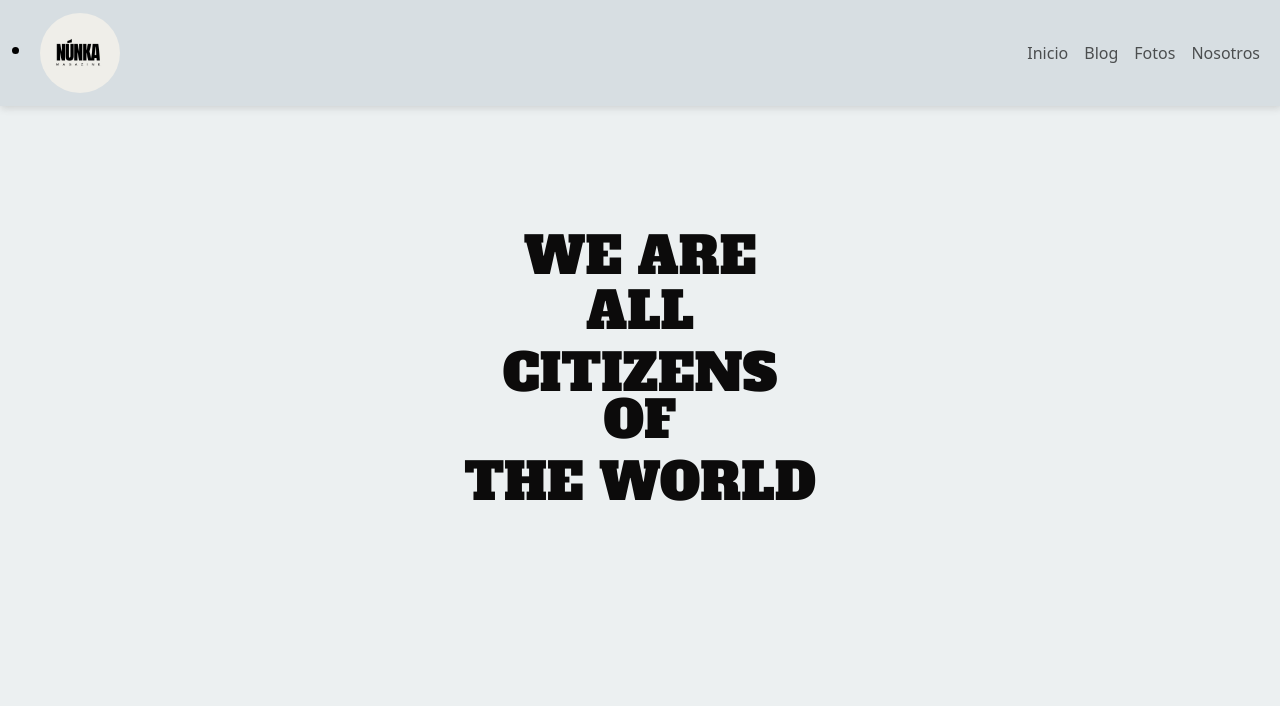
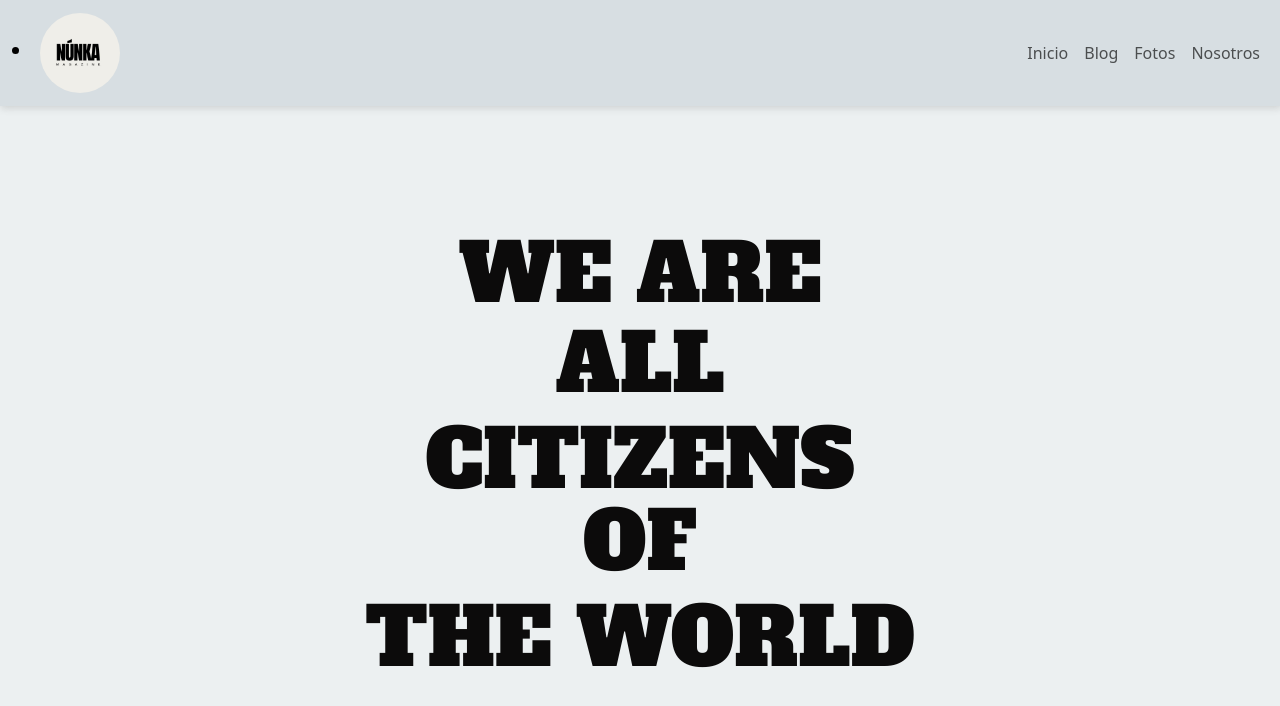
Before and after one commit to Moncayo1329/Magazine, a React (Create React App) app: page / in a window 1280 px wide. Shown: the top 706 px of the page. Built offline with nearby package versions, Linux system fonts and the light colour scheme.

Commit message:
fixing about

```diff
--- a/src/about.js
+++ b/src/about.js
@@ -8,7 +8,7 @@ function About() {
         flexDirection: 'column',
         alignItems: 'center',
         textAlign: 'center', // Alinear el texto al centro
-        fontSize: '4vw' // Hacer el tamaño de la fuente relativo al tamaño de la pantalla
+        fontSize: '5rem' // Hacer el tamaño de la fuente relativo al tamaño de la pantalla
       }}>
         <span style={{ '--i': 1 }}>We are</span>
         <span className='section-all' style={{ '--i': 2 }}>all</span>
```
